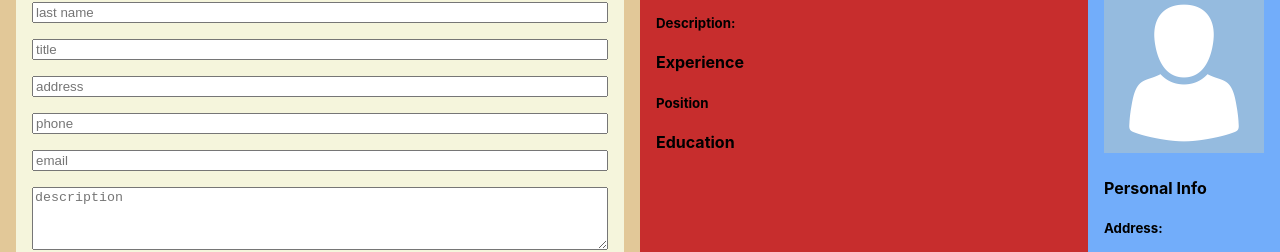
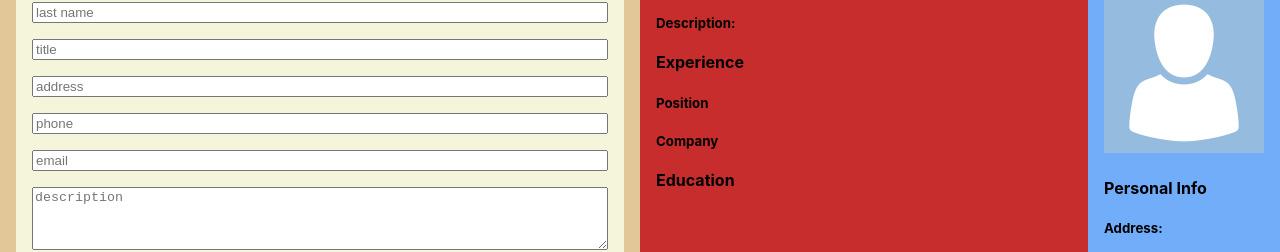
Before and after one commit to erynder-z/cv-creator, a React (Create React App) app: page / in a window 1280 px wide. Shown: the part 144-396 px from the top of the page. Built offline with nearby package versions, Linux system fonts and the light colour scheme.

Commit message:
Add preview for company

```diff
--- a/src/components/Preview.js
+++ b/src/components/Preview.js
@@ -43,6 +43,8 @@ export class Preview extends Component {
                     <h4>Experience</h4>
                     <h5>Position</h5>
                     {<div className="title-preview">{experience.position}</div>}
+                    <h5>Company</h5>
+                    {<div className="title-preview">{experience.company}</div>}
                     <h4>Education</h4>
                 </div>
             </div>
```
